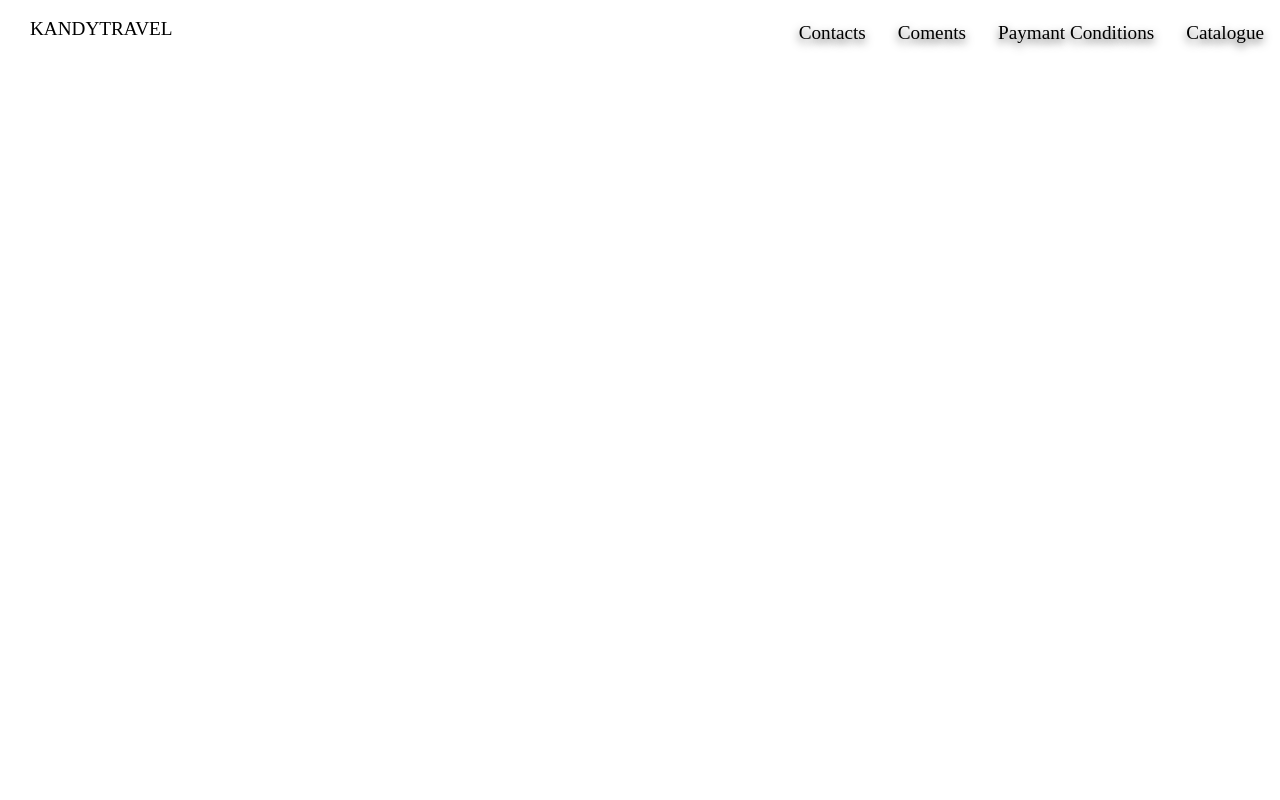
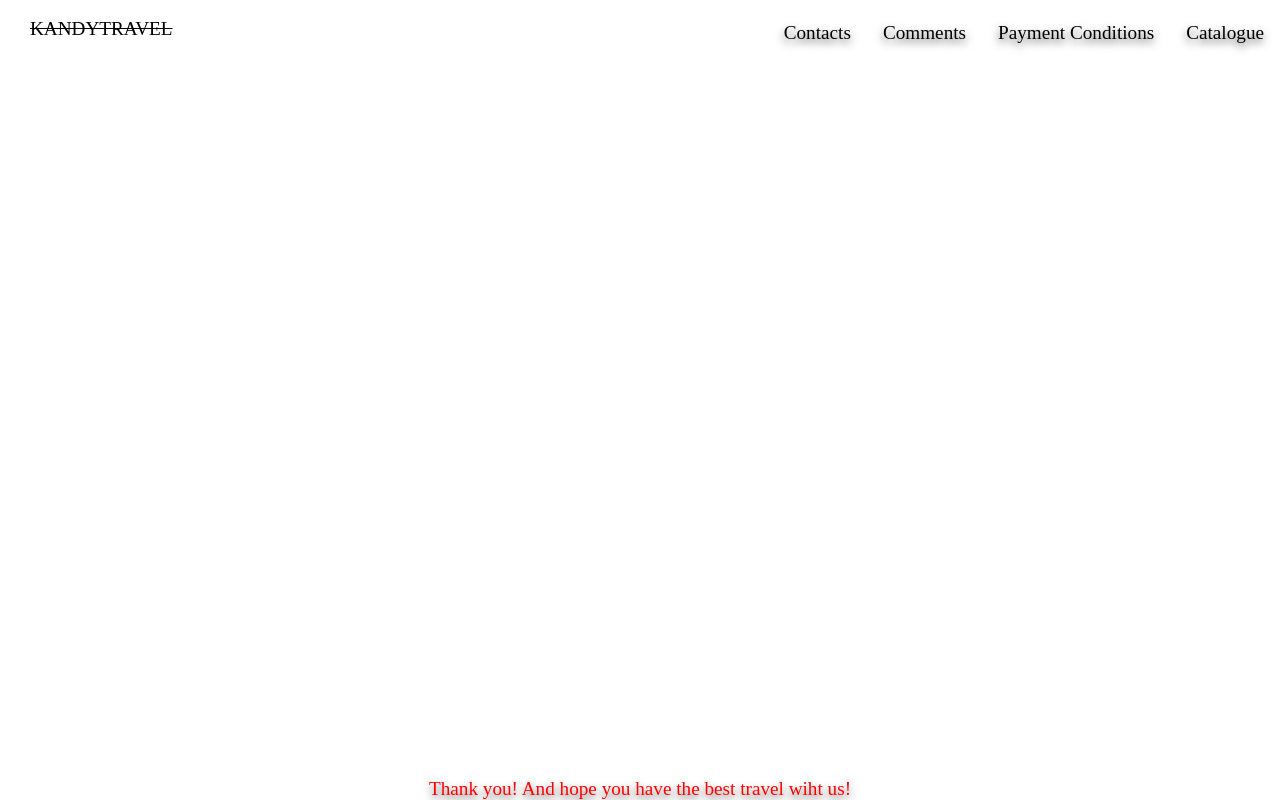
Before and after one commit to TiagoAzevedoUpSkill/team4, a plain HTML site: page website/index.html in a window 1280 px wide. Drawn offline with Linux system fonts and the light colour scheme.

Commit message:
footer add logo reworked

```diff
--- a/website/Css/coisasmaislindas.css
+++ b/website/Css/coisasmaislindas.css
@@ -29,8 +29,9 @@ ul.menu {
 #area-logo {float: left;
 			padding: 18px 0px 0px 0px ;
 			margin-left: 30px;
+			text-decoration: line-through;
 			}
-#area-logo a{text-decoration: none;}
+
 
 li.menu {
  	float: right;
@@ -51,3 +52,19 @@ li.menu a:hover {
   background-color: silver ;
 
 }
+
+/*end menu stuff*/
+
+/*footer stuff*/
+
+footer {text-align: center;
+		position: fixed;
+		background-color:rgba(0,0,0,0);
+		text-shadow: 0px 4px 8px  rgba(0, 0, 0, 0.7);
+		bottom: 0;
+		color: red;
+		font-size: 1.2em;
+		width: 100%;}
+}
+
+/*end footer stuff*/
--- a/website/index.html
+++ b/website/index.html
@@ -1,6 +1,8 @@
 <!DOCTYPE html>
 <html>
 <head>
+	<meta charset="utf-8">
+	<meta name="viewport" content="width=device-width, initial-scale=1">
 	<title>Agencia Viagens</title>
 	<link rel="stylesheet" type="text/css" href="css/coisasmaislindas.css">
 </head>
@@ -9,10 +11,10 @@
 	<ul class="menu">
 		<li id="area-logo">KANDYTRAVEL</li>
 		<li class="menu"><a href="paginas/oferta.html">Catalogue</a></li>
-		<li class="menu"><a href="paginas/pagamentos.html">Paymant Conditions</a></li>
-		<li class="menu"><a href="paginas/comentarios.html">Coments</a></li>
+		<li class="menu"><a href="paginas/pagamentos.html">Payment Conditions</a></li>
+		<li class="menu"><a href="paginas/comentarios.html">Comments</a></li>
 		<li class="menu"><a href="paginas/contatos.html">Contacts</a></li>
     </ul>
-
+    <footer> Thank you! And hope you have the best travel wiht us!</footer>
 </body>
 </html>
```
